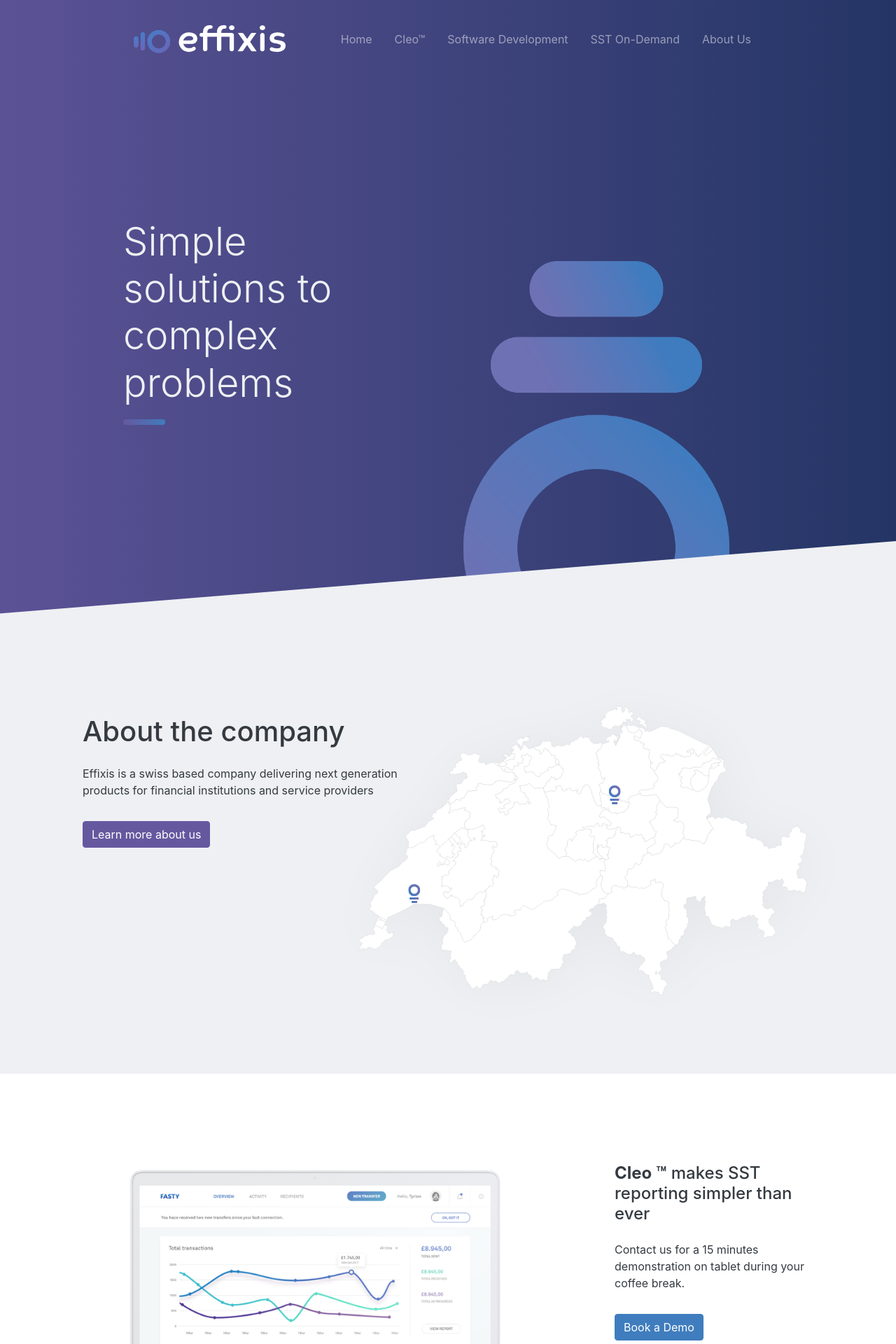
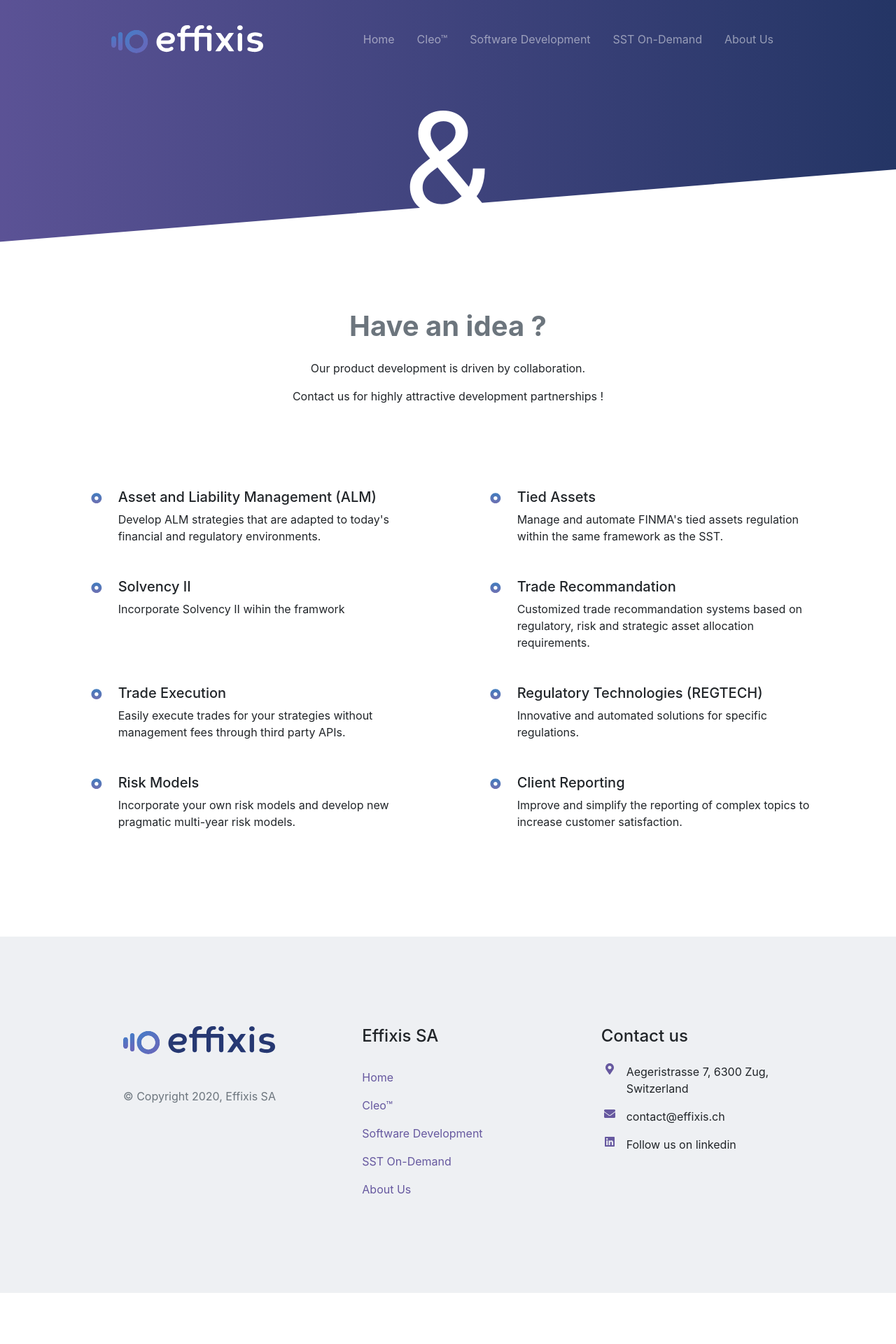
Before and after one commit to rutagara/effixis-website, a Next.js app: page /software-development in a window 1280 px wide. Shown: the part 20-1940 px from the top of the page at 70% size. After the commit the page ends 1867 px from the top, so only its background shows below. Built offline with nearby package versions, Linux system fonts and the light colour scheme.

Commit message:
software development page

```diff
--- a/components/header.js
+++ b/components/header.js
@@ -3,10 +3,10 @@
 const Header = (props) => (
   <section id="header" className="bg-gradient">
     <Container fluid id="header-container" className="large-container">
-      <Navbar expand="xl" className="p-5 navbar-dark">
+      <Navbar expand="xl" className="py-5 navbar-dark">
 
-        <Navbar.Brand href="/">
-          <img id="logo" src="images/brand/logo_white_text.svg" height="40" alt="logo"></img>
+        <Navbar.Brand className="" href="/">
+          <img id="header-logo" src="images/brand/logo_white_text.svg" alt="logo"></img>
         </Navbar.Brand>
 
         <Navbar.Toggle aria-controls="main-nav" />
@@ -28,10 +28,14 @@
 
     <div className="custom-shape-divider">
       <svg data-name="Layer 1" xmlns="http://www.w3.org/2000/svg" viewBox="0 0 1200 120" preserveAspectRatio="none">
-        <path d="M1200 120L0 16.48 0 0 1200 0 1200 120z" className="shape-fill"></path>
+        <path d="M1200 120L0 16.48 0 0 1200 0 1200 120z" className={"shape-fill-" + props.dividerColor}></path>
       </svg>
     </div>
   </section>
 );
 
+Header.defaultProps = {
+  dividerColor: 'white'
+}
+
 export default Header;
--- a/pages/software-development.js
+++ b/pages/software-development.js
@@ -4,157 +4,80 @@
 
 const SoftwareDevelopmentHeader = () => (
   <Header>
-    <Row>
-      <Col lg={6} xs={12} id="catchline" className="px-5 text-light">
-        <h1 className="display-4">Simple solutions to complex problems</h1>
-        <span className="design-line"></span>
-      </Col>
-
-    </Row>
-
-    <div id="header-big-logo" className="d-lg-block d-none">
-      <img src="/images/brand/1000x1000-logo-icon.png"></img>
+    <div id="big-ampersand">
+      &amp;
     </div>
   </Header>
 )
 
-const Mission = () => (
-  <section id="mission" className="bg-light">
-    <Container>
-      <Row className="text-dark">
 
-        <Col lg={6} xs={12} className="p-5">
-          <h1 className="pb-3">About the company</h1>
-          <p className="pb-3">
-            Effixis is a swiss based company delivering next generation products for
-            financial institutions and service providers
-          </p>
-          <a className="btn btn-primary" href="about-us.html">
-            Learn more about us
-          </a>
-        </Col>
 
-        <Col lg={6} id="switzerland-img-container" className="d-lg-block d-none">
-          <img src="/images/illustrations/switzerland.svg" id="img-switzerland"></img>
-        </Col>
+const Partnerships = () => {
+  let subjects = [
+    {
+      title: "Asset and Liability Management (ALM)",
+      content: "Develop ALM strategies that are adapted to today's financial and regulatory environments."
+    },
+    {
+      title: "Tied Assets",
+      content: "Manage and automate FINMA's tied assets regulation within the same framework as the SST."
+    },
+    {
+      title: "Solvency II",
+      content: "Incorporate Solvency II wihin the framwork"
+    },
+    {
+      title: "Trade Recommandation",
+      content: "Customized trade recommandation systems based on regulatory, risk and strategic asset allocation requirements."
+    },
+    {
+      title: "Trade Execution",
+      content: "Easily execute trades for your strategies without management fees through third party APIs."
+    },
+    {
+      title: "Regulatory Technologies (REGTECH)",
+      content: "Innovative and automated solutions for specific regulations."
+    },
+    {
+      title: "Risk Models",
+      content: "Incorporate your own risk models and develop new pragmatic multi-year risk models."
+    },
+    {
+      title: "Client Reporting",
+      content: "Improve and simplify the reporting of complex topics to increase customer satisfaction."
+    }
+  ];
 
-      </Row>
-    </Container>
-  </section>
-)
+  let items = subjects.map(s => (
+    <Col lg={6} xs={12} className="media px-5 py-4">
+      <img className="mr-2" src="/images/illustrations/circle-list.svg" height="24px"></img>
+      <div className="media-body">
+        <h5 className="mt-0">{s.title}</h5>
+        {s.content}
+      </div>
+    </Col>
+  ));
 
-const Cleo = () => (
-  <section id="product" className="bg-white">
+  return (
+    <section id="partnerships" className="bg-white">
       <Container>
-        <Row className="text-dark">
-
-          <Col lg={8} xs={12} className="p-5">
-            <img className="img-fluid" src="/images/illustrations/macbook-with-product.png"></img>
-          </Col>
-
-          <Col lg={4} xs={12} className="p-5">
-            <h4 className="pb-3"><span className="font-weight-bold">
-              Cleo &trade;</span> makes SST reporting simpler than ever
-            </h4>
-            <p className="pb-3">
-              Contact us for a 15 minutes demonstration
-              on tablet during your coffee break.
-            </p>
-            <a className="btn btn-secondary" href="/contact">
-              Book a Demo
-            </a>
-          </Col>
-
+        <div id="partnership-title" className="text-center mb-5">
+          <h1 className="pb-3 text-muted font-weight-bold">Have an idea ?</h1>
+          <p>Our product development is driven by collaboration.</p>
+          <p>Contact us for highly attractive development partnerships !</p>
+        </div>
+        <Row className="py-5">
+          {items}
         </Row>
       </Container>
     </section>
-)
-
-const SoftwareDevelopment = () => (
-  <section id="software-dev" className="bg-light">
-    <Container>
-      <Row className="text-dark">
-
-        <Col lg={7} xs={12} className="p-5">
-          <h1 className="pb-3">Software development</h1>
-          <p className="pb-3">
-            Do you have a software development project in mind?<br/>
-            Contact us to establish an attractive partnership.
-          </p>
-          <a className="btn btn-primary" href="/contact">
-            Contact us
-          </a>
-        </Col>
-
-        <Col lg={5} id="software-dev-icon-with-gear" className="p-5 d-lg-block d-none">
-          <img className="img-fluid" src="/images/brand/logo_icon_with_gear.svg"></img>
-        </Col>
-
-      </Row>
-    </Container>
-  </section>
-)
-
-const SstOnDemand = () => (
-  <section id="sst-on-demand" className="bg-white">
-    <Container>
-      <Row className="text-dark">
-
-        <Col lg={5} xs={12} className="p-5">
-          <h1 className="pb-3">SST on-demand</h1>
-          <p className="pb-3">
-            Our simple &amp; convenient service allows you to get
-            your market and credit risk ready on-demand.
-          </p>
-          <ul className="pb-3">
-            <li>Flat fee</li>
-            <li>Fast delivery</li>
-            <li>Custom reporting</li>
-          </ul>
-          <a className="btn btn-primary" href="contact.html">
-            Contact us
-          </a>
-        </Col>
-
-        <Col lg={7} id="sst-on-demand-iphone-chat" className="p-5 d-lg-block d-none">
-          <img className="" src="/images/illustrations/iphone-chat.svg"></img>
-        </Col>
-
-      </Row>
-    </Container>
-  </section>
-)
-
-const Partners = () => (
-  <section id="partners" className="bg-gradient">
-    <Container>
-      <Row className="text-light">
-
-        <Col lg={6} className="col-lg-6 p-5 d-flex align-items-center">
-          <h1>Meet our partners</h1>
-        </Col>
-        <Col lg={3} xs={6} className="col-lg-3 p-5 d-flex align-items-center justify-content-start">
-          <img id="azenes" className="img-fluid" src="/images/partners/azenes.svg"></img>
-        </Col>
-        <Col lg={3} xs={6} className="p-5 d-flex align-items-center justify-content-start">
-          <img id="volada" className="img-fluid" src="/images/partners/volada-white.svg"></img>
-        </Col>
-
-      </Row>
-    </Container>
-  </section>
-)
+  )
+}
 
 const Home = () => (
   <StandardLayout title='Home'>
     <SoftwareDevelopmentHeader></SoftwareDevelopmentHeader>
-    <Mission></Mission>
-    <Cleo></Cleo>
-    <div id="smart-group">
-      <SoftwareDevelopment></SoftwareDevelopment>
-      <SstOnDemand></SstOnDemand>
-    </div>
-    <Partners></Partners>
+    <Partnerships></Partnerships>
   </StandardLayout>
 )
 
--- a/styles/main.scss
+++ b/styles/main.scss
@@ -20,6 +20,11 @@
 
 #header {
     overflow: hidden;
+
+    #header-logo {
+        max-height: 40px;
+        max-width: 100%;
+    }
 
     #header-container {
         position: relative;
@@ -55,10 +60,22 @@
             height: 120px;
             transform: rotateY(180deg);
 
-            .shape-fill {
+            .shape-fill-light {
                 fill: $effixis-light;
             }
+
+            .shape-fill-white {
+                fill: white;
+            }
         }
+    }
+
+    #big-ampersand {
+        color: white;
+        font-size: 200px;
+        margin-bottom: -90px;
+        text-align: center;
+        line-height: 1;
     }
 }
 
@@ -107,8 +124,6 @@
     }
 }
 
-
-
 #partners {
     padding-top: 80px;
     padding-bottom: 80px;
@@ -116,6 +131,11 @@
     #azenes, #volada {
         height: 100px;
     }
+}
+
+#partnerships {
+    padding-top: 80px;
+    padding-bottom: 80px;
 }
 
 #footer {
```
Also changed, not shown: pages/index.js (+13 -3 lines), components/contact-form.js (added), public/images/illustrations/circle-list.svg (added), 1 other file (tests, documents, lock files or other folders).
